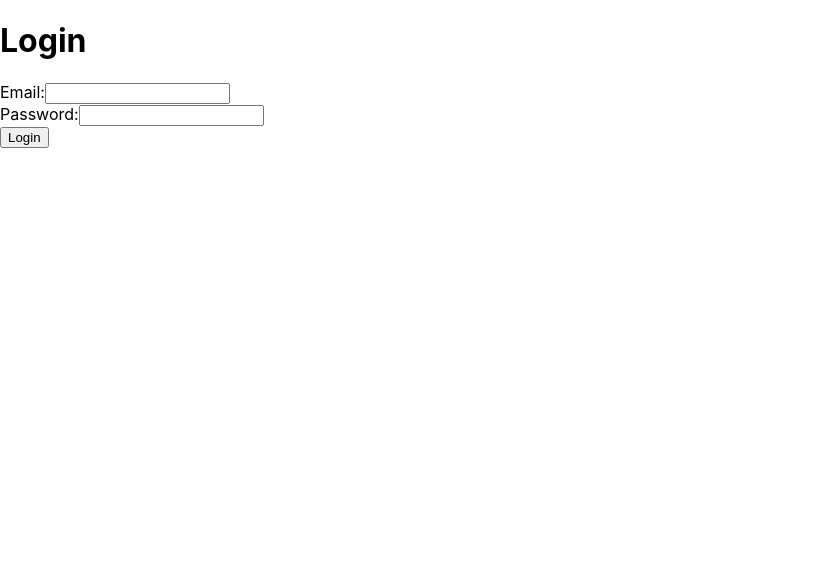
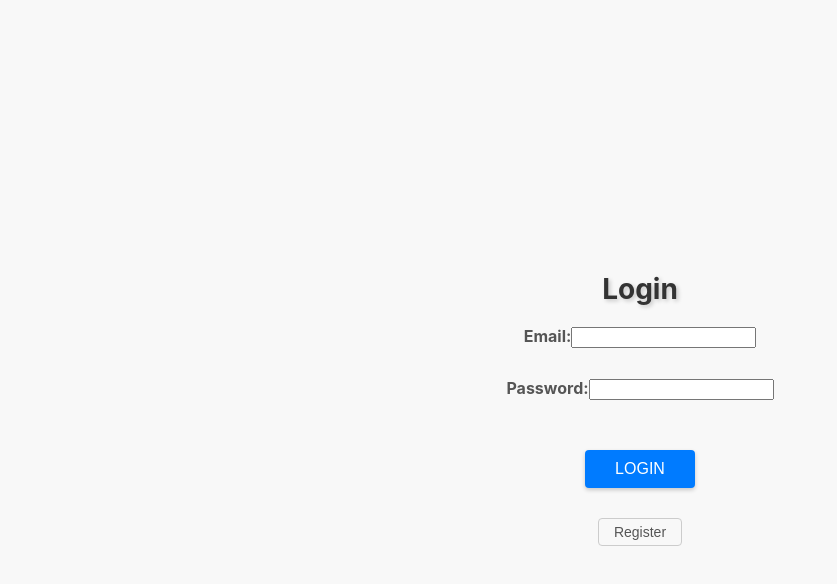
Before and after one commit to brandonsussman/MERN, a React (Create React App) app in the folder Survey/client/: page /login in a window 1280 px wide. Shown: the top 584 px of the page, without its empty margins (0-837 px from the left). Built offline with nearby package versions, Linux system fonts and the light colour scheme.

Commit message:
final touches still fixing

```diff
--- /dev/null
+++ b/Survey/client/src/CSS/LoginPage.css
@@ -0,0 +1,80 @@
+.login-page {
+    display: flex;
+    flex-direction: column;
+    align-items: center;
+    justify-content: center;
+    height: 100vh;
+    background-color: #f8f8f8;
+  }
+
+  .login-page__title {
+    font-size: 28px;
+    margin-bottom: 20px;
+    color: #333;
+    text-shadow: 2px 2px 4px rgba(0, 0, 0, 0.2);
+  }
+
+  .login-page__form {
+    display: flex;
+    flex-direction: column;
+    align-items: center;
+  }
+
+  .login-page__form label {
+    margin-bottom: 10px;
+    color: #555;
+    font-weight: bold;
+  }
+
+  .login-page__input {
+    padding: 10px;
+    border: 1px solid #ccc;
+    border-radius: 4px;
+    width: 250px;
+    font-size: 14px;
+    transition: border-color 0.3s ease;
+  }
+
+  .login-page__input:focus {
+    outline: none;
+    border-color: #007bff;
+  }
+
+  .login-page__button {
+    margin-top: 20px;
+    padding: 10px 30px;
+    background-color: #007bff;
+    color: #fff;
+    border: none;
+    border-radius: 4px;
+    cursor: pointer;
+    font-size: 16px;
+    text-transform: uppercase;
+    box-shadow: 0px 2px 4px rgba(0, 0, 0, 0.2);
+    transition: background-color 0.3s ease;
+  }
+
+  .login-page__button:hover {
+    background-color: #0056b3;
+  }
+
+  .login-page__register-link {
+    margin-top: 30px;
+    text-decoration: none;
+  }
+
+  .login-page__register-button {
+    padding: 5px 15px;
+    background-color: #f8f8f8;
+    border: 1px solid #ccc;
+    border-radius: 4px;
+    cursor: pointer;
+    color: #555;
+    font-size: 14px;
+    text-decoration: none;
+    transition: background-color 0.3s ease;
+  }
+
+  .login-page__register-button:hover {
+    background-color: #e8e8e8;
+  }
--- a/Survey/client/src/CSS/SearchBar.css
+++ b/Survey/client/src/CSS/SearchBar.css
@@ -38,21 +38,31 @@
   cursor: pointer;
 }
 
+.search-bar__survey-container {
+  height: 300px; /* Adjust the height as needed */
+  overflow-y: auto;
+}
+
 .search-bar__survey-list {
   list-style-type: none;
   padding: 0;
+  margin: 0;
 }
 
 .search-bar__survey-item {
   padding: 10px;
-    margin-bottom: 10px;
+  margin-bottom: 5px;
   background-color: #fff;
   border: 1px solid #ccc;
   border-radius: 4px;
   cursor: pointer;
 }
 
+.search-bar__survey-item:hover {
+  background-color: #f2f2f2;
+}
+
 .search-bar__no-survey {
-    font-style: italic;
-    color: #777;
+  font-size: 16px;
+  color: #555;
 }
--- a/Survey/client/src/Components/Search.js
+++ b/Survey/client/src/Components/Search.js
@@ -1,6 +1,8 @@
 import { useState } from "react";
 import { useNavigate } from 'react-router-dom';
 import axios from 'axios';
+import '../CSS/SearchBar.css';
+
 const SearchBar = () => {
   const [search, setSearch] = useState("");
   const [data, setData] = useState([]);
@@ -10,7 +12,6 @@ const SearchBar = () => {
     event.preventDefault();
 
     try {
-
       axios.get('http://localhost:8000/questionnaires', {
         params: {
           search: search
@@ -20,9 +21,8 @@ const SearchBar = () => {
       .catch(error => {
         console.error(error);
       });
-    }
-    catch(error){
-
+    } catch(error) {
+      // Handle error
     }
   };
 
@@ -34,29 +34,37 @@ const SearchBar = () => {
   };
 
   return (
-    <div>
-      <h1>Browse Surveys Here</h1>
-      <form onSubmit={handleSubmit}>
+    <div className="search-bar">
+      <h1 className="search-bar__title">Browse Surveys Here</h1>
+      <form className="search-bar__form" onSubmit={handleSubmit}>
         <input
           type="text"
           name="search"
           value={search}
           onChange={(event) => setSearch(event.target.value)}
+          className="search-bar__input"
         />
-        <button type="submit">Search</button>
+        <button type="submit" className="search-bar__button">Search</button>
       </form>
+      <div className="search-bar__survey-container">
         {data.length > 0 ? (
-        <ul>
+          <ul className="search-bar__survey-list">
             {data.map((survey) => (
-            <li key={survey._id} onClick={() => handleClick(survey._id)}>
+              <li
+                key={survey._id}
+                onClick={() => handleClick(survey._id)}
+                className="search-bar__survey-item"
+              >
                 {survey.title}
               </li>
             ))}
           </ul>
         ) : (
-        <p>No surveys found.</p>
+          <p className="search-bar__no-survey">No surveys found.</p>
         )}
+      </div>
     </div>
   );
 };
+
 export default SearchBar;
--- a/Survey/client/src/Components/UserSurveySearch.js
+++ b/Survey/client/src/Components/UserSurveySearch.js
@@ -2,6 +2,7 @@ import React, { useState, useEffect } from 'react';
 import axios from 'axios';
 import Cookies from 'js-cookie';
 import DownloadAnswers from './DownloadAnswers';
+
 function UserSurveySearch() {
   const [search, setSearch] = useState('');
   const [data, setData] = useState([]);
@@ -9,7 +10,6 @@ function UserSurveySearch() {
   const [error, setError] = useState(null);
   const [showSearchBar, setShowSearchBar] = useState(false);
   const token = Cookies.get('token');
-
 
   const useFetchData = (url) => {
     const fetchData = async (search) => {
@@ -20,10 +20,10 @@ function UserSurveySearch() {
         const response = await axios.get(url, {
           params: {
             search: search
-          },  headers:{
+          },
+          headers: {
             authorization: token
           }
-
         });
         setData(response.data);
         setLoading(false);
@@ -43,16 +43,23 @@ function UserSurveySearch() {
     fetchData(search);
   };
 
+  const handleHideSurveys = () => {
+    setShowSearchBar(false);
+    setSearch('');
+    setData([]);
+    setLoading(false);
+    setError(null);
+  };
+
   return (
     <div>
-      {showSearchBar && (
+      {showSearchBar ? (
         <div>
           <input type="text" value={search} onChange={(e) => setSearch(e.target.value)} />
           <button onClick={() => fetchData(search)}>Search</button>
+          <button onClick={handleHideSurveys}>Hide Surveys</button>
         </div>
-      )}
-
-      {!showSearchBar && (
+      ) : (
         <button onClick={handleShowSurveys}>Show Surveys</button>
       )}
 
@@ -63,8 +70,9 @@ function UserSurveySearch() {
       ) : (
         <ul>
           {data.map((item) => (
-            <li key={item._id}>{item.title}
-            <DownloadAnswers questionnaireId={item._id}></DownloadAnswers>
+            <li key={item._id}>
+              {item.title}
+              <DownloadAnswers questionnaireId={item._id}></DownloadAnswers>
             </li>
           ))}
         </ul>
--- a/Survey/client/src/Menu.js
+++ b/Survey/client/src/Menu.js
@@ -41,9 +41,7 @@ function Menu() {
         <li>
           <NavLink exact to="/">Home</NavLink>
         </li>
-        <li>
-          <NavLink to="/questionnaire">Questionnaire</NavLink>
-        </li>
+
 
         {isLoggedIn ? (
           <div>
--- a/Survey/client/src/Pages/LoginPage.js
+++ b/Survey/client/src/Pages/LoginPage.js
@@ -1,7 +1,9 @@
 import React, { useState } from 'react';
 import axios from 'axios';
+import { Link } from 'react-router-dom';
 import Cookies from 'js-cookie';
 import { useNavigate } from 'react-router-dom';
+import '../CSS/LoginPage.css';
 
 function LoginPage() {
   const [email, setEmail] = useState('');
@@ -24,10 +26,9 @@ function LoginPage() {
   };
 
   return (
-    <div>
-
-      <h1>Login</h1>
-      <form onSubmit={handleLogin}>
+    <div className="login-page">
+      <h1 className="login-page__title">Login</h1>
+      <form className="login-page__form" onSubmit={handleLogin}>
         <label>
           Email:
           <input type="email" value={email} onChange={(event) => setEmail(event.target.value)} />
@@ -38,8 +39,12 @@ function LoginPage() {
           <input type="password" value={password} onChange={(event) => setPassword(event.target.value)} />
         </label>
         <br />
-        <button type="submit">Login</button>
+        <button type="submit" className="login-page__button">Login</button>
       </form>
+
+      <Link to="/register" className="login-page__register-link">
+        <button className="login-page__register-button">Register</button>
+      </Link>
     </div>
   );
 }
```
Also changed, not shown: 1 other file (tests, documents, lock files or other folders). Lines whose indentation alone changed are shown as unchanged.
